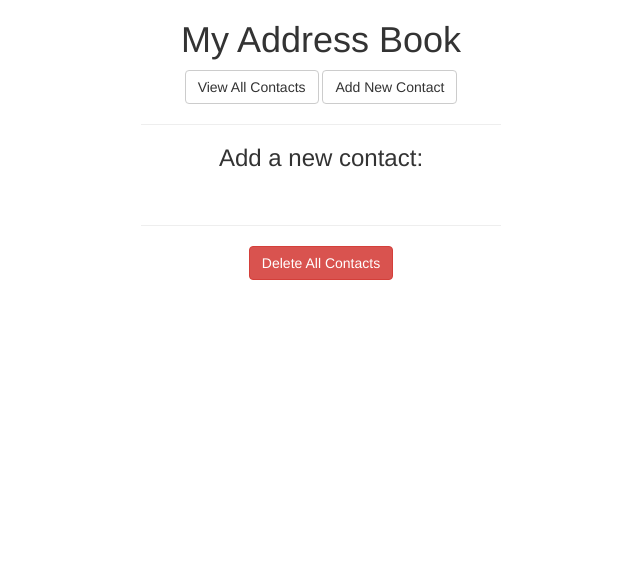
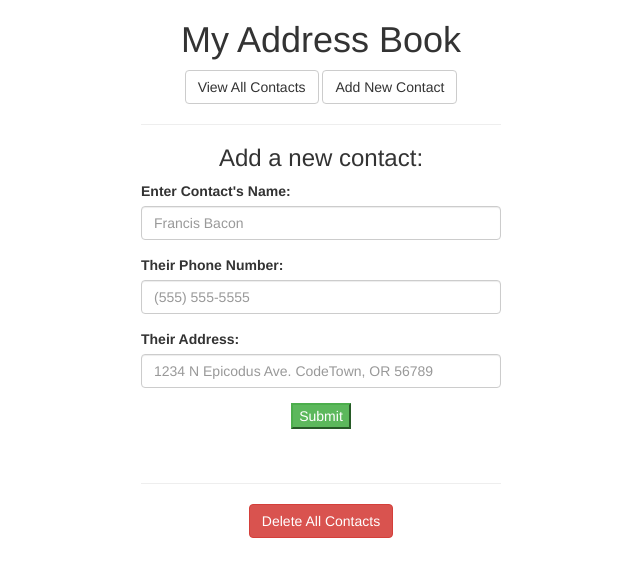
Before and after one commit to DillonLloydLee/Address_Book_1, a PHP site: template views/add_contact_form.html.twig in a window 1280 px wide. Shown: the top 577 px of the page, without its empty margins (319-959 px from the left). Run offline with PHP 8.4, Linux system fonts and the light colour scheme; the template is opened without the code that fills it, so the values that code supplies are empty; some libraries are stand-ins or nearby versions.

Commit message:
add form for new contacts.

```diff
--- a/views/add_contact_form.html.twig
+++ b/views/add_contact_form.html.twig
@@ -22,12 +22,34 @@
                     <h3 class="text-center">Add a new contact:</h3>
                     <form action='/create_contact.html.twig' method='post'>
 
+                        <div class='form-group'>
+                            <label for='name'>Enter Contact's Name:</label>
+                            <input id='name' name='name' class='form-control'
+                                type='text' placeholder="Francis Bacon">
+                        </div>
+
+                        <div class="form-group">
+                            <label for="number">Their Phone Number:</label>
+                            <input id="number" name="number" class="form-control"
+                                type="text" placeholder="(555) 555-5555">
+                        </div>
+
+                        <div class="form-group">
+                            <label for="address">Their Address:</label>
+                            <input id="address" name="address" class="form-control"
+                                type="text" placeholder="1234 N Epicodus Ave. CodeTown, OR 56789">
+                        </div>
+
+                        <div class="text-center">
+                            <button type='submit' class='btn-success'>Submit</button>
+                        </div>
                     </form>
 
                     <br><hr>
                     <form class="text-center" action='delete_contacts' method='post'>
                         <div class='form-group'>
-                            <button class='btn btn-danger' type='submit'>Delete All Contacts</button>
+                            <button class='btn btn-danger' type='submit'>
+                                Delete All Contacts</button>
                         </div>
                     </form>
 
```
